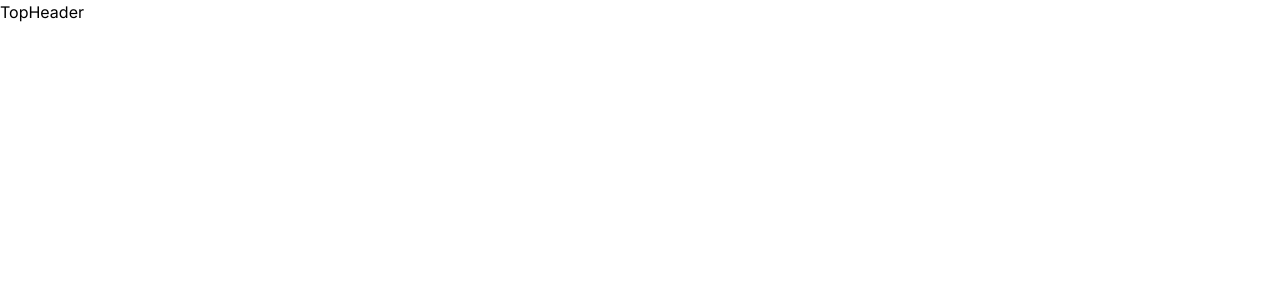
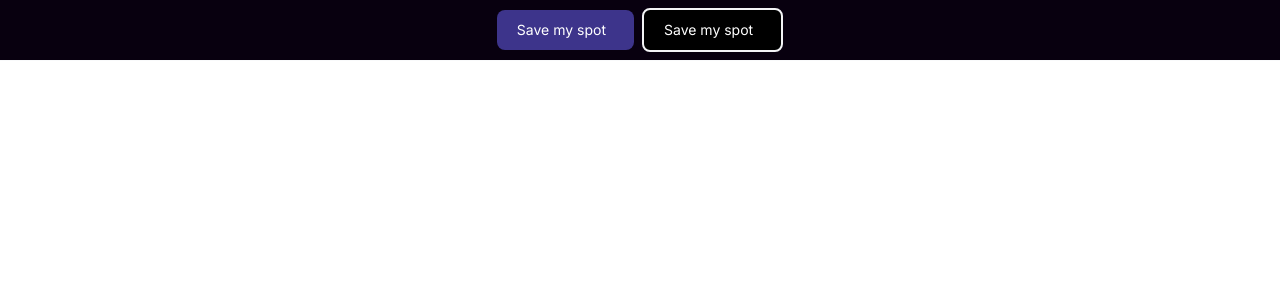
Before and after one commit to francisamidu/landing-page, a React (Vite) app: page / in a window 1280 px wide. Shown: the top 300 px of the page. Built offline with nearby package versions, Linux system fonts and the light colour scheme.

Commit message:
chore:Added Main and Secondary Button

```diff
--- a/src/App.tsx
+++ b/src/App.tsx
@@ -4,7 +4,7 @@ import { TopHeader } from './components';
 const App = () => {
   return (
     <>
-      <main>
+      <main className="bg-[#08000f]">
         <TopHeader />
       </main>
     </>
--- /dev/null
+++ b/src/components/MainButton.tsx
@@ -0,0 +1,27 @@
+import { ButtonProps } from '@/interfaces';
+import React from 'react';
+
+const MainButton = ({
+  classNames,
+  icon,
+  text,
+  onClick,
+  param,
+}: ButtonProps) => {
+  const style =
+    'text-white bg-[#3d348b] hover:bg-[#4f479c] font-medium rounded-lg text-sm px-5 py-2.5 text-center inline-flex items-center outline-none';
+  const styles = classNames ? `${style} ${classNames}` : style;
+  const handleClick = () => {
+    if (onClick && param) {
+      onClick(param);
+    }
+  };
+  return (
+    <button type="button" className={styles} onClick={handleClick}>
+      <span className="mr-2">{text}</span>
+      {icon ? icon : null}
+    </button>
+  );
+};
+
+export default MainButton;
--- /dev/null
+++ b/src/components/SecondaryButton.tsx
@@ -0,0 +1,26 @@
+import React from 'react';
+import { ButtonProps } from '@/interfaces';
+const SecondaryButton = ({
+  classNames,
+  icon,
+  text,
+  onClick,
+  param,
+}: ButtonProps) => {
+  const style =
+    'text-white bg-black border-2 border-gray-100 hover:bg-gray-100 hover:text-black font-medium rounded-lg text-sm px-5 py-2.5 text-center inline-flex items-center outline-none transition-colors duration-200';
+  const styles = classNames ? `${style} ${classNames}` : style;
+  const handleClick = () => {
+    if (onClick && param) {
+      onClick(param);
+    }
+  };
+  return (
+    <button type="button" className={styles} onClick={handleClick}>
+      <span className="mr-2">{text}</span>
+      {icon ? icon : null}
+    </button>
+  );
+};
+
+export default SecondaryButton;
--- a/src/components/TopHeader.tsx
+++ b/src/components/TopHeader.tsx
@@ -1,7 +1,20 @@
 import React from 'react';
+import { MainButton, SecondaryButton } from '.';
 
 const TopHeader = () => {
-  return <div>TopHeader</div>;
+  return (
+    <div className="flex flex-row items-center justify-center border-b border-gray-50 py-2 px-4">
+      <p></p>
+      <div className="flex flex-row items-center">
+        <MainButton onClick={() => {}} text="Save my spot" classNames="mr-1" />
+        <SecondaryButton
+          onClick={() => {}}
+          text="Save my spot"
+          classNames="ml-1"
+        />
+      </div>
+    </div>
+  );
 };
 
 export default TopHeader;
--- a/src/components/index.ts
+++ b/src/components/index.ts
@@ -1,3 +1,5 @@
+import MainButton from './MainButton';
+import SecondaryButton from './SecondaryButton';
 import TopHeader from './TopHeader';
 
-export { TopHeader };
+export { MainButton, SecondaryButton, TopHeader };
--- /dev/null
+++ b/src/interfaces/ButtonProps.ts
@@ -0,0 +1,9 @@
+type ButtonProps = {
+  classNames?: string;
+  text: string;
+  icon?: JSX.Element;
+  onClick: (arg: string) => void;
+  param?: string;
+};
+
+export type { ButtonProps };
--- /dev/null
+++ b/src/interfaces/index.ts
@@ -0,0 +1,3 @@
+import { ButtonProps } from './ButtonProps';
+
+export type { ButtonProps };
```
